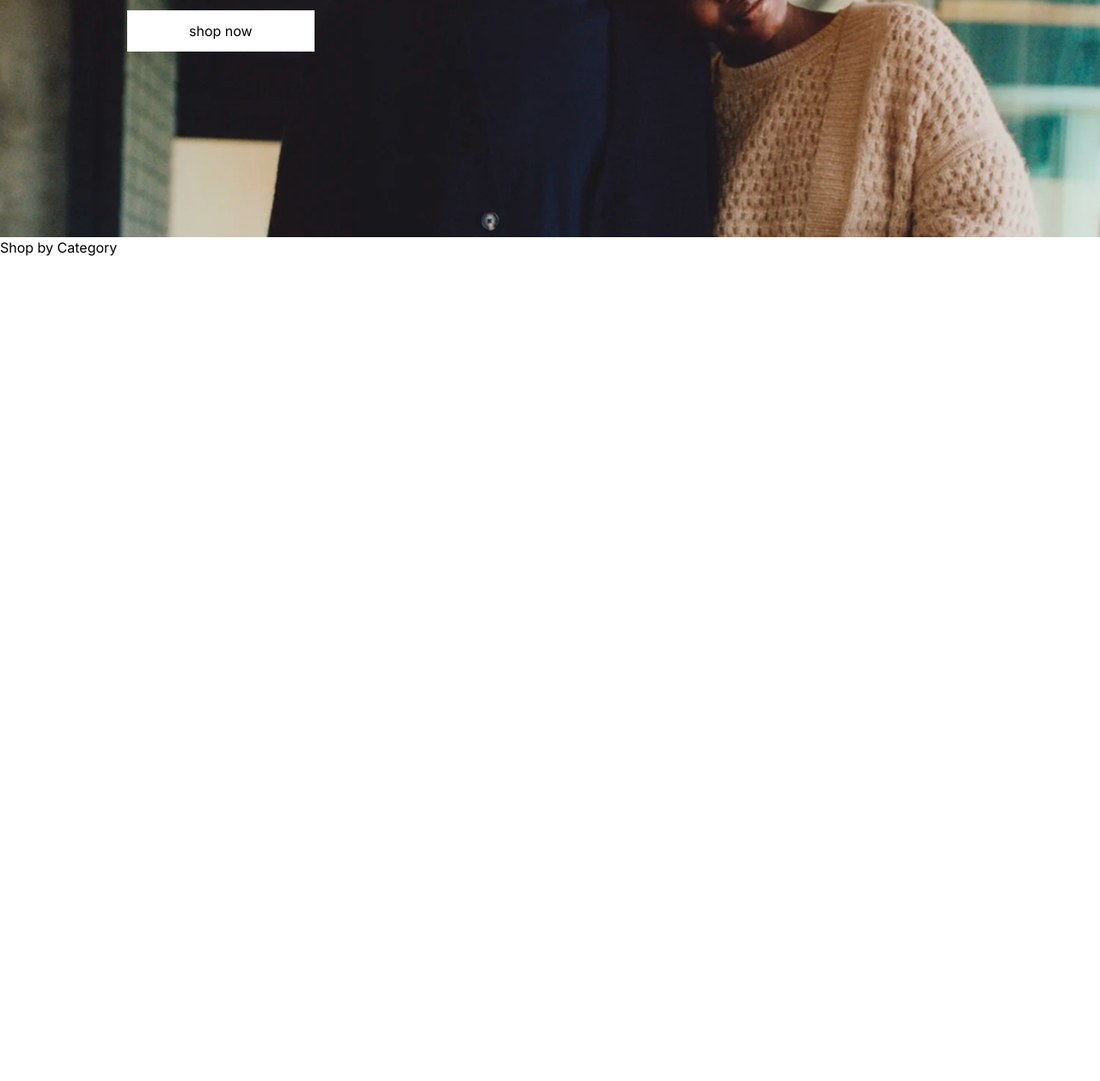
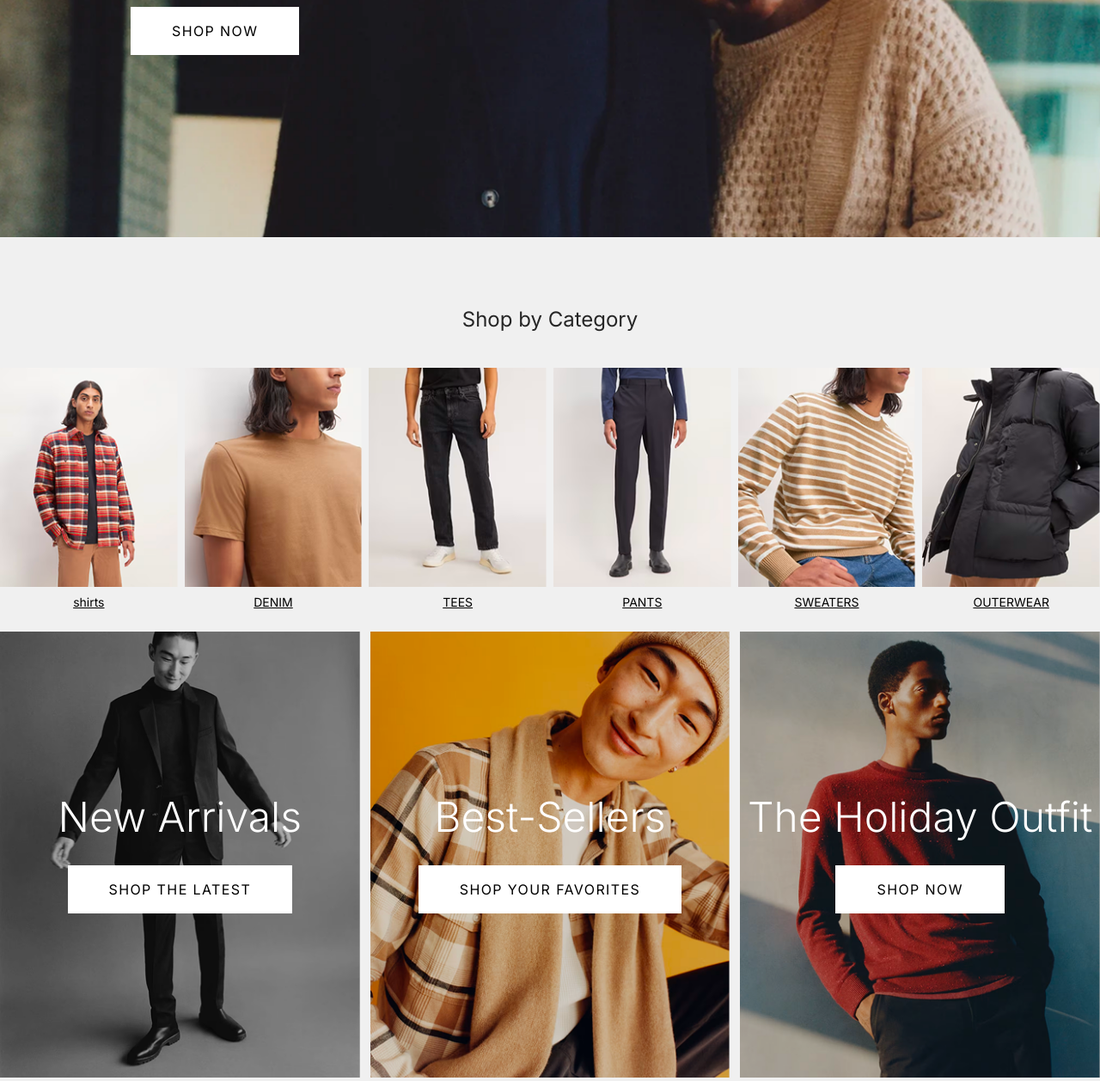
Before and after one commit to Hadeel-Nayfeh/project, a website: page index.html in a window 1280 px wide. Shown: the part 518-1776 px from the top of the page at 86% size. Before the commit the page ends 818 px from the top, so only its background shows below. Drawn offline with nearby package versions, Linux system fonts and the light colour scheme.

Commit message:
added 3 section in landing

```diff
--- a/index.html
+++ b/index.html
@@ -42,7 +42,7 @@
       <i class="fa-solid fa-bars" style="color: rgb(0, 0, 0);"></i>
     </div>
     <div class="logo ">
-      <img  class= "h-3 w-40 mr-20 " src="./assets/img/Logo(1).svg" alt="logo">
+      <img  class= "h-3 w-40 md:mr-20 mr-0 " src="./assets/img/Logo(1).svg" alt="logo">
     </div>
     <div class="icons hidden md:block ">
       <ul class="flex gap-4  ">
@@ -70,20 +70,129 @@
     </ul>
   </div>
 </header>
-<section class="h-[80vh] bg-[url('../img/herosec.png')] bg-cover bg-top-center  flex justify-center items-center">
+<section class="h-[80vh] bg-[url('../img/herosec.png')] bg-cover bg-center  flex justify-center items-center">
 <div class=" container mx-auto md:px-30  flex  flex-col  text-white  gap-4 justify-center items-center md:items-start h-full w-full  ">
-  <h2 class="  text-4xl/14 md:text-5xl/14 font-200 text-center p">Your Cozy Era</h2>
-  <span class=" flex flex-col text-l md:text-xl font-100 px-4 text-center mb-4" >Get peak comfy-chic <span >with new winter essentials.</span></span>
-  <a href="#" class="  mx-7 text-center bg-white text-black py-3 px-8 md:px-18 " > shop now</a>
+  <h2 class="  text-4xl/14 md:text-5xl/14 font-extralight text-center p">Your Cozy Era</h2>
+  <span class=" flex flex-col text-lg md:text-xl font-thin px-4 text-center mb-4" >Get peak comfy-chic <span >with new winter essentials.</span></span>
+  <button
+          class="bg-white mx-8 text-black px-12 py-4 tracking-[1.4px] uppercase hover:bg-black hover:text-white transition"
+        >
+          Shop now
+        </button>
 </div>
 </section>
-<section>
+<section class=" bg-[#F0F0F0]">
 <div>
-  <h2>Shop by Category</h2>
-  <div>
-    <div></div>
+  <h2 class=" pt-10 md:pt-20 pb-5 md:pb-10 text-center  text-l md:text-2xl font-100 text-[#262626]">Shop by Category</h2>
+  <div class="container mx-auto px-4 md:px-0">
+    <div class="grid  grid-cols-2   md:grid-cols-3 lg:grid-cols-6  gap-2 overflow-x-auto whitespace-nowrap scrollbar-hide">
+      <div class=" flex flex-col ">
+        <img src="./assets/img/category1.png" alt="shirt" class="w-full ">
+        <h3 class="text-center text-sm font-100 mt-2"><a  class="underline " href="#">shirts</a></h3>
+      </div>
+      <div class=" flex flex-col ">
+        <img src="./assets/img/category2.png" alt="shirt" class="w-full ">
+        <h3 class="text-center text-sm font-100 mt-2"><a   class="underline "href="#">DENIM</a></h3>
+      </div><div class=" flex flex-col ">
+        <img src="./assets/img/category3.png" alt="shirt" class="w-full  ">
+        <h3 class="text-center text-sm font-100 mt-2"><a  class="underline " href="#">TEES</a></h3>
+      </div><div class=" flex flex-col ">
+        <img src="./assets/img/category4.png" alt="shirt" class="w-full  ">
+        <h3 class="text-center text-sm font-100 mt-2"><a  class="underline " href="#">PANTS</a></h3>
+      </div><div class=" flex flex-col ">
+        <img src="./assets/img/category5.png" alt="shirt" class="w-full  ">
+        <h3 class="text-center text-sm font-100 mt-2"><a  class="underline " href="#">SWEATERS</a></h3>
+      </div><div class=" flex flex-col ">
+        <img src="./assets/img/category6.png" alt="shirt" class="w-full ">
+        <h3 class="text-center text-sm font-100 mt-2"><a  class="underline " href="#">OUTERWEAR</a></h3>
+      </div>
+    </div>
   </div>
 </div>
 </section>
+<section class=" bg-[#F0F0F0]">
+  <div class="container mx-auto grid  pt-6 grid-cols-1 md:grid-cols-3 gap-3">
+     <div class="relative overflow-hidden group">
+      <img
+        src="./assets/img/new1.png"
+        alt="New Arrivals"
+        class="w-full h-full  transition duration-500 group-hover:scale-105"
+      />
+
+      <div class="absolute inset-0 bg-black/20"></div>
+
+      <div class="absolute inset-0 flex flex-col items-center justify-center text-white">
+        <h2 class="  text-3xl md:text-5xl font-light mb-8">
+          New Arrivals
+        </h2>
+
+        <button
+          class="bg-white text-black px-8  md:px-12 py-4 tracking-[1.4px] uppercase hover:bg-black hover:text-white transition"
+        >
+          Shop The Latest
+        </button>
+      </div>
+    </div>
+     <div class="relative overflow-hidden group">
+      <img
+        src="./assets/img/new2.png"
+        alt="Best Sellers"
+        class="w-full h-full object-cover transition duration-500 group-hover:scale-105"
+      />
+
+      <div class="absolute inset-0 bg-black/10"></div>
+
+      <div class="absolute inset-0 flex flex-col items-center justify-center text-white">
+        <h2 class="  text-3xl md:text-5xl font-light mb-8">
+          Best-Sellers
+        </h2>
+
+        <button
+          class="bg-white text-black px-8  md:px-12 py-4 tracking-[1.4px] uppercase hover:bg-black hover:text-white transition"
+        >
+          Shop Your Favorites
+        </button>
+      </div>
+    </div>
+    <div class="relative overflow-hidden group">
+      <img
+        src="./assets/img/new3.png"
+        alt="Holiday Outfit"
+        class="w-full h-full object-cover transition duration-500 group-hover:scale-105"
+      />
+
+      <div class="absolute inset-0 bg-black/20"></div>
+
+      <div class="absolute inset-0 flex flex-col items-center justify-center text-white">
+        <h2 class="text-3xl md:text-5xl font-light mb-8 text-center">
+          The Holiday Outfit
+        </h2>
+
+        <button
+          class="bg-white text-black px-8  md:px-12 py-4 tracking-[1.4px] uppercase hover:bg-black hover:text-white transition"
+        >
+          Shop Now
+        </button>
+      </div>
+    </div>
+  </div>
+
+</section>
+<section class="py-16 bg-[#F0F0F0]">
+  <div class="container mx-auto px-4 bg-[url('../img/learn.png')]  bg-cover bg-center h-[40vh] flex items-center justify-center">
+      <div class="   flex flex-col items-center justify-center text-center text-white px-4">
+        <h2 class="text-3xl md:text-5xl font-extralight mb-4">
+          We’re on a Mission To Clean Up the Industry
+        </h2>
+        <p class="text-sm md:text-lg mb-8">
+          Read about our progress in our latest Impact Report.
+        </p>
+        <button
+          class="bg-white text-black px-10 py-3 uppercase tracking-[1.4px] text-sm hover:bg-black hover:text-white transition" >
+          Learn More
+        </button>
+      </div>
+  </div>
+</section>
 </body>
 </html
```
Also changed, not shown: assets/css/output.css, assets/img/category1.png (added), assets/img/category2.png (added), assets/img/category3.png (added), assets/img/category4.png (added), assets/img/category5.png (added), assets/img/category6.png (added), assets/img/learn.png (added), assets/img/new1.png (added), assets/img/new2.png (added), assets/img/new3.png (added).
